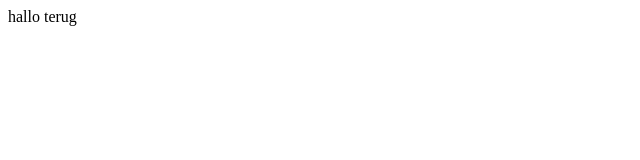
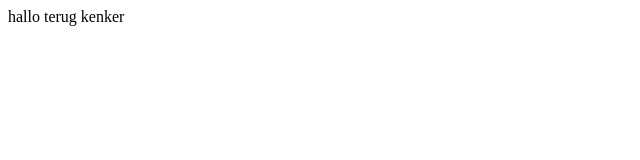
Before and after one commit to bulbasaus/kenker, a plain HTML site: page index.html in a window 1280 px wide. Shown: the full height of the page, 0-640 px from the left. Drawn offline with Linux system fonts and the light colour scheme.

Commit message:
kenker van semmie

```diff
--- a/index.html
+++ b/index.html
@@ -7,6 +7,6 @@
     <title>Document</title>
 </head>
 <body>
-    hallo terug
+    hallo terug kenker
 </body>
 </html>
```
